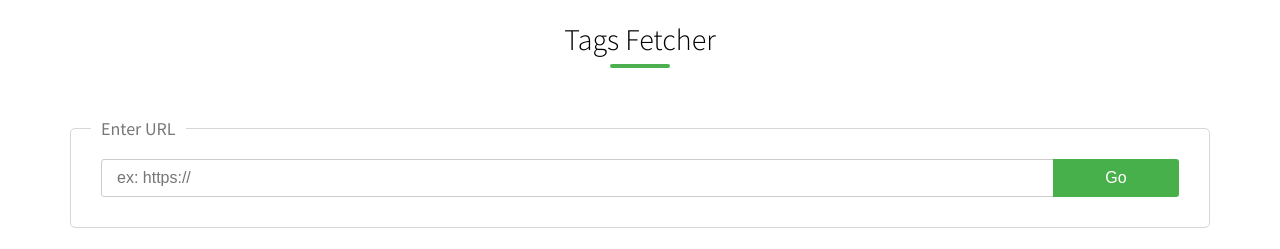
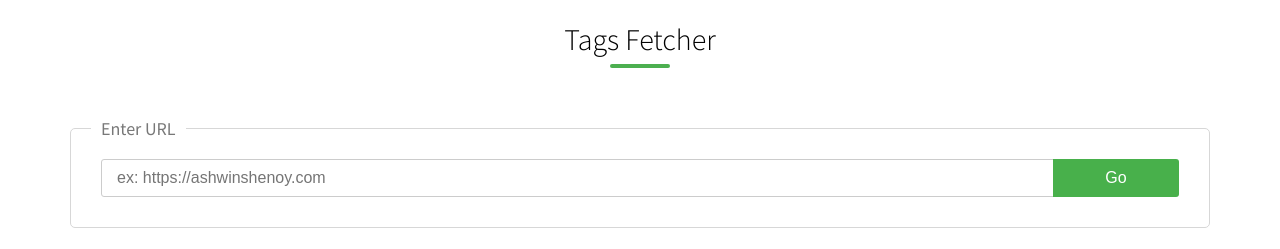
Before and after one commit to ashwinkshenoy/tags, a Vue app: page / in a window 1280 px wide. Shown: the top 249 px of the page. Built offline with nearby package versions, Linux system fonts and the light colour scheme; what vue-highlightjs would draw is missing.

Commit message:
placeholder

```diff
--- a/src/components/UrlFetcher.vue
+++ b/src/components/UrlFetcher.vue
@@ -8,7 +8,7 @@
     <br><br>
 
     <div class="url-box line-header" data-content="Enter URL">
-      <input type="text" placeholder="ex: https://" class="url-in-txt" v-model="url">
+      <input type="text" placeholder="ex: https://ashwinshenoy.com" class="url-in-txt" v-model="url">
       <button class="btn green-btn" type="submit" @click="getDetails">Go</button>
     </div>
 
```
Also changed, not shown: 8 other files (tests, documents, lock files or other folders).
